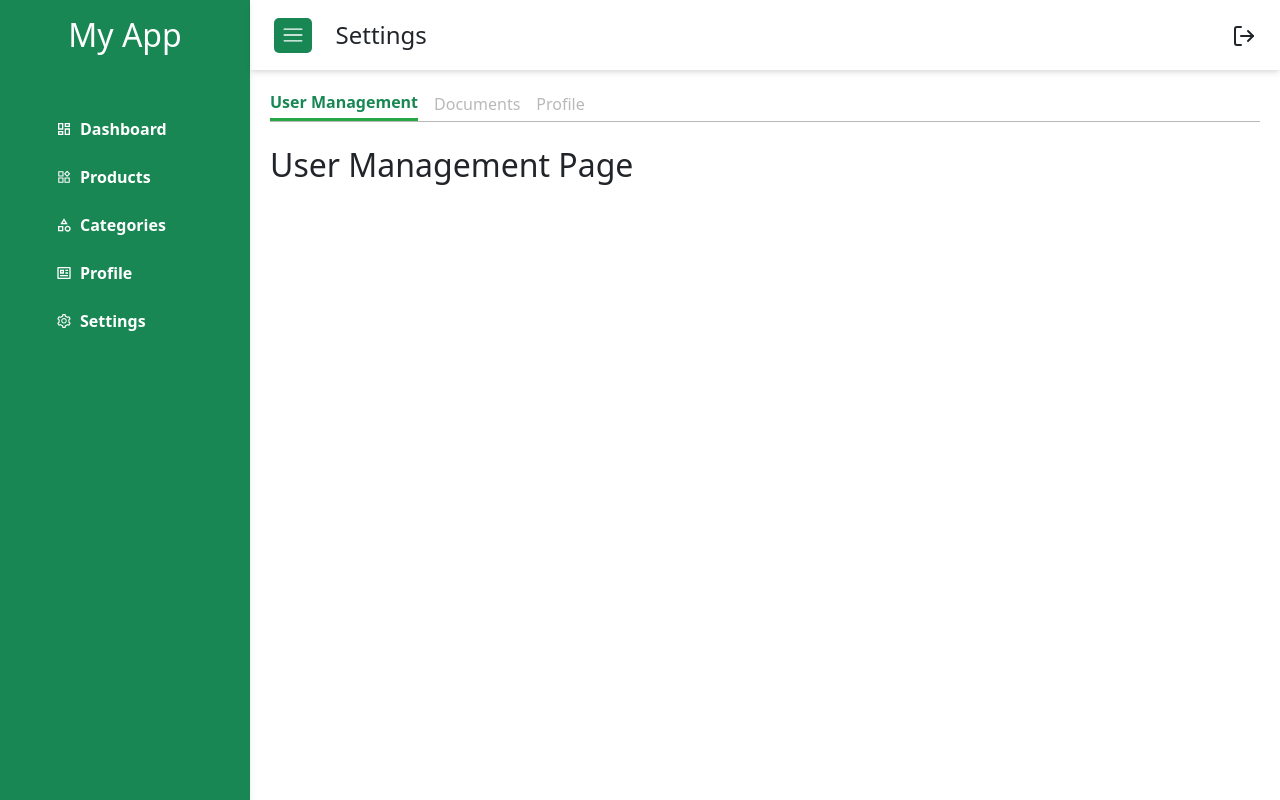
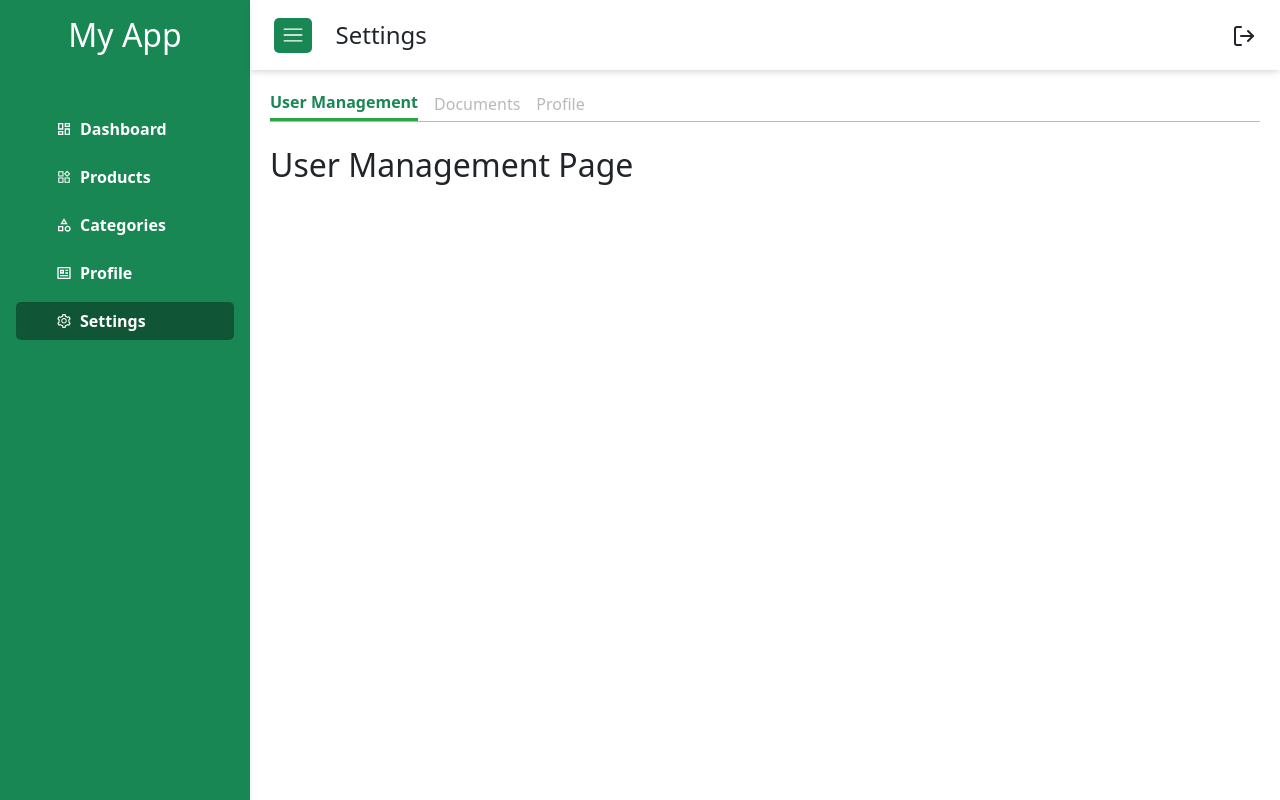
Before and after one commit to shaadq/My-NextJs-App, a Next.js app: page /settings/user-management in a window 1280 px wide. Built offline with nearby package versions, Linux system fonts and the light colour scheme.

Commit message:
sidebar fixed

```diff
--- a/src/components/common/sidebar/Sidebar.jsx
+++ b/src/components/common/sidebar/Sidebar.jsx
@@ -32,7 +32,9 @@ const Sidebar = () => {
           <Link
             href={item.link}
             key={index}
-            className={`sidebar-item ${pathname === item.link ? "active" : ""}`}
+            className={`sidebar-item ${
+              pathname.startsWith(item.link) ? "active" : ""
+            }`}
           >
             <div className="me-2 d-flex">{item.icon}</div>
             <div className="item fw-semibold">{item.title}</div>
```
